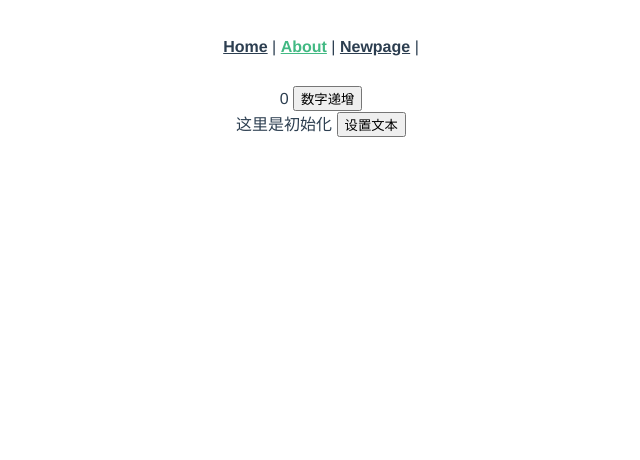
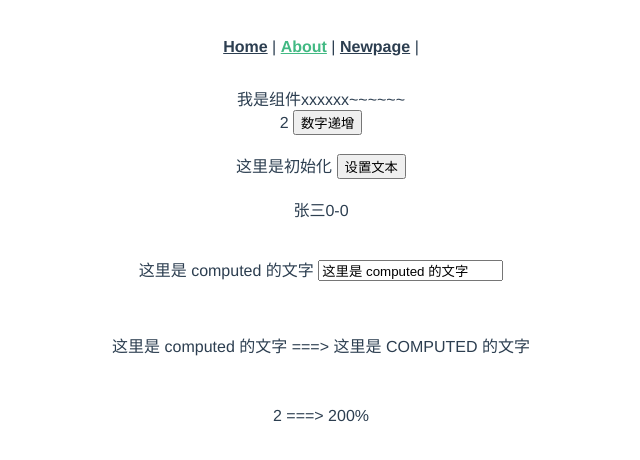
Before and after one commit to tzzhmm/Vue2-Ts, a Vue app: page /about in a window 1280 px wide. Shown: the top 460 px of the page, without its empty margins (319-959 px from the left). Built offline with nearby package versions, Linux system fonts and the light colour scheme.

Commit message:
test project

```diff
--- a/src/components/test.vue
+++ b/src/components/test.vue
@@ -1,5 +1,5 @@
 <template>
-    <div class="test">我是其他组件xxx</div>
+    <div class="test">{{msg}}</div>
 </template>
 <script lang="ts">
 import { Component, Prop, Vue } from "vue-property-decorator";
--- a/src/views/About.vue
+++ b/src/views/About.vue
@@ -1,18 +1,41 @@
 <template>
     <div class="about">
+		<!--引用组件-->
+        <test msg="我是组件xxxxxx~~~~~~"></test>
+		<!-- watch 监听 -->
         {{count}}
         <button @click="addCount">数字递增</button>
-		<br/>
+		<br/><br/>
 		{{strings}}
         <button @click="setString">设置文本</button>
+		<br/><br/>
+		<!-- props -->
+		<div class="box">
+			{{name}}
+		</div>
+		<br/><br/>
+		<!-- computed 计算属性 -->
+		<div class="computeds">
+			{{ nameComputed }}
+			<input type="text" v-model="nameComputed">
+		</div>
+		<br/><br/>
+		<!-- filter -->
+		<p>{{aname}} ===> {{aname|toUpper}}</p>
+		<br>
+		<p>{{count}} ===> {{count|toPercentage}}</p>
     </div>
 </template>
 
 <script lang="ts">
 import Vue from 'vue'
 import Component from 'vue-class-component'
+import test from "@/components/test.vue";
 
 @Component({
+	components: {
+		test
+	},
     watch: {
         count: {
 			/**
@@ -47,12 +70,39 @@ import Component from 'vue-class-component'
 
 		// ],
 
-    }
+    },
+	props: {
+		name: {
+			type:String,
+			required: false,
+			default: '张三0-0'
+		}
+	},
+	computed: {
+		nameComputed: {
+			get() {
+				return this.aname;
+			},
+			set(name: string) {
+				return this.aname = name;
+			}
+		}
+	},
+	filters: {
+		toUpper: function (value:string) {
+            return value.toUpperCase();
+        },
+        toPercentage: function (value:number) {
+            return value * 100 + '%';
+        }
+	}
 })
 export default class HelloWorld extends Vue {
-    count = 0;
+    count = 2;
 	strings = '这里是初始化';
-    addCount() {
+	aname = "这里是 computed 的文字";
+
+	addCount() {
         this.count++;
     }
 	setString() {
--- a/src/views/new-pages.vue
+++ b/src/views/new-pages.vue
@@ -6,7 +6,7 @@
             <input type="text" v-model="name">
         </div>
         <!--引用组件-->
-        <test></test>
+        <test msg="我是组件xxxxxx~~~~~~"></test>
     </div>
 </template>
 <script lang="ts">
@@ -20,7 +20,7 @@
         }
     })
     export default class HelloWorld extends Vue {
-        message = 'HelloWorld TypeScript';
+        message = 'My bro';
         firstName = "尼古拉斯";
         lastName = "赵四";
 
```
